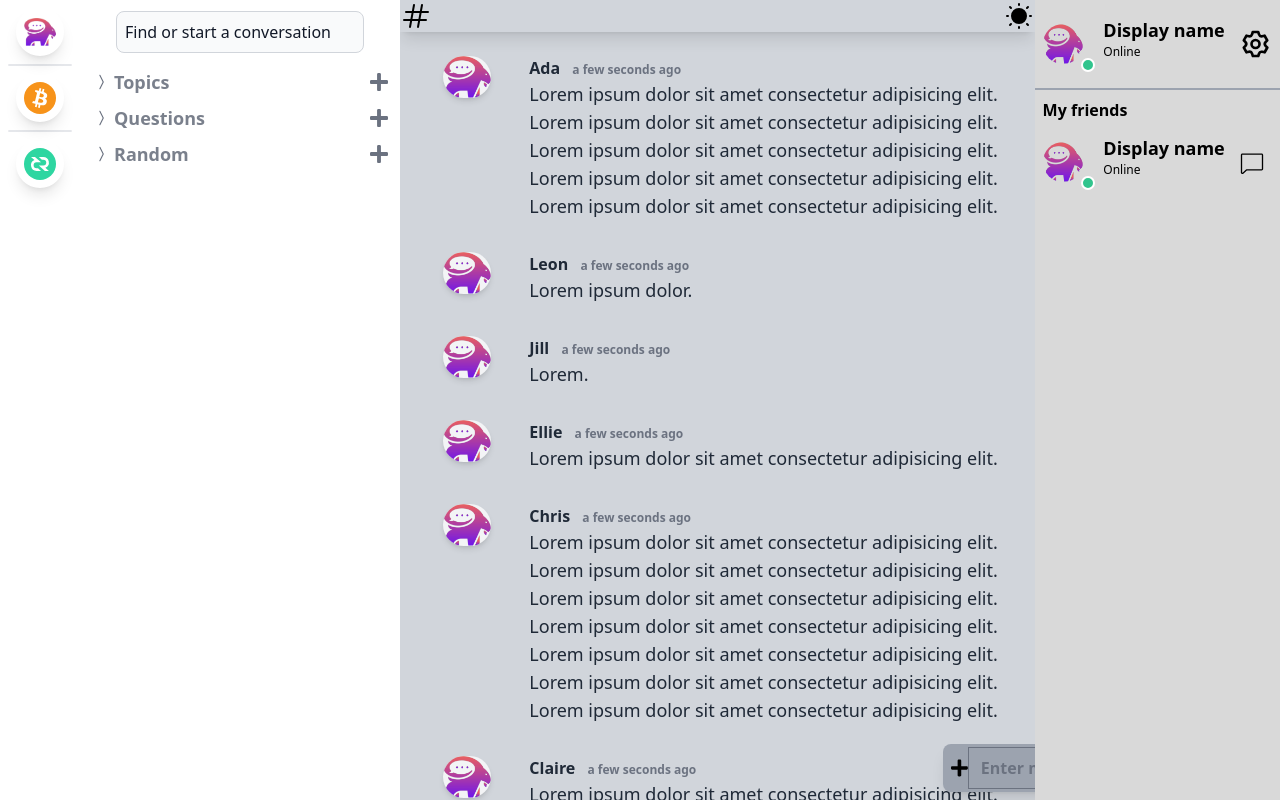
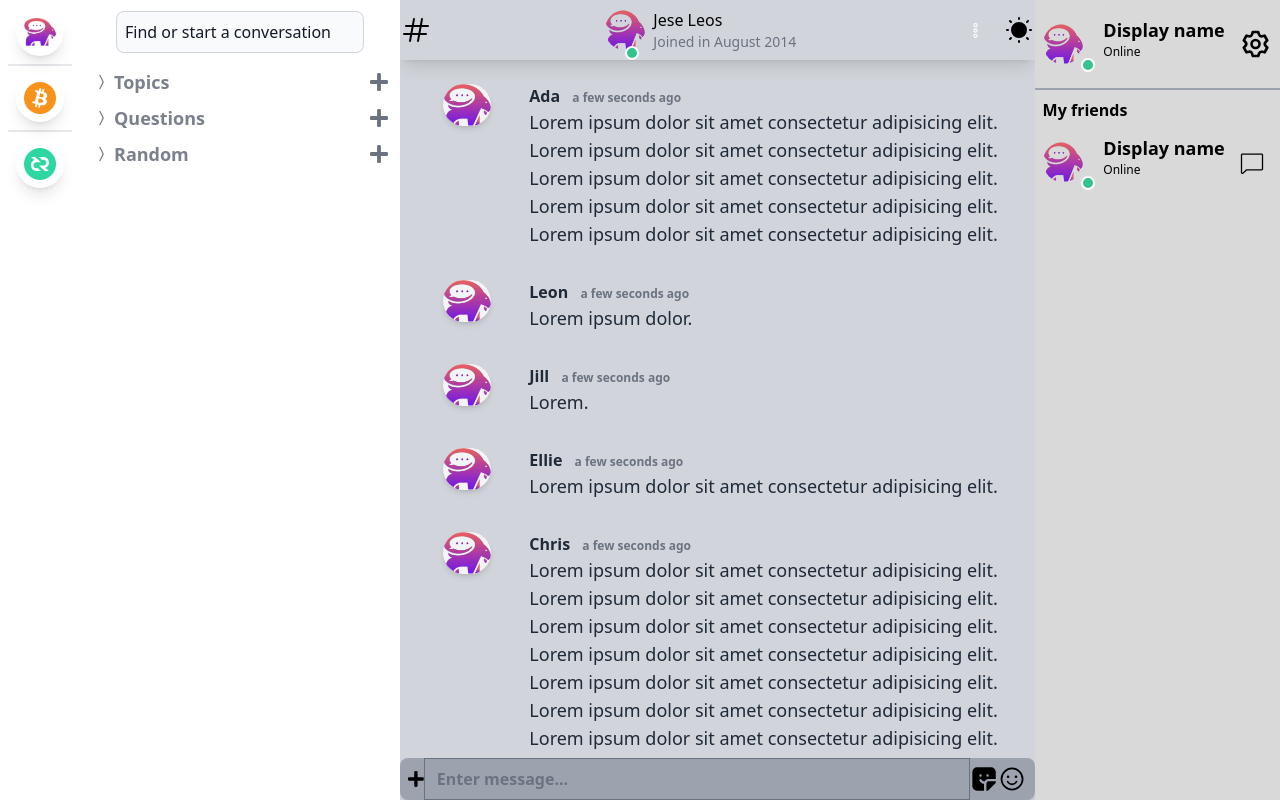
Before and after one commit to Pham-ngoc/ScreamZ, a Nuxt app: page / in a window 1280 px wide. Both pictures are taken after a click on the button 1252 px from the left and 162 px from the top of the page. Built offline with nearby package versions, Linux system fonts and the light colour scheme.

Commit message:
Design UI for text with friend

```diff
--- a/assets/css/main.css
+++ b/assets/css/main.css
@@ -137,18 +137,18 @@
 
   .bottom-bar {
     @apply flex flex-row items-center justify-between
-    fixed left-[88] right-8 bottom-2
     rounded-lg shadow-lg
     bg-gray-400 dark:bg-gray-600 px-2
     h-12;
+    width: 100%;
   }
 
   .bottom-bar-input {
     @apply font-semibold w-full
     bg-transparent outline-none
-    ml-0 mr-auto
     text-gray-500  dark:text-gray-400 placeholder-gray-500
     cursor-text;
+    width: 100%;
   }
 
   .channel-bar {
--- a/components/ContentContainer/BottomBar/index.vue
+++ b/components/ContentContainer/BottomBar/index.vue
@@ -1,6 +1,11 @@
 <template>
-  <div className='bottom-bar'>
-    <svg class='text-accent text-opacity-80 my-auto ml-auto' xmlns="http://www.w3.org/2000/svg" width="18" height="22" viewBox="0 0 448 512"><path fill="currentColor" d="M416 208H272V64c0-17.67-14.33-32-32-32h-32c-17.67 0-32 14.33-32 32v144H32c-17.67 0-32 14.33-32 32v32c0 17.67 14.33 32 32 32h144v144c0 17.67 14.33 32 32 32h32c17.67 0 32-14.33 32-32V304h144c17.67 0 32-14.33 32-32v-32c0-17.67-14.33-32-32-32z"/></svg>
-    <input type='text' placeholder='Enter message...' className='bottom-bar-input' />
+  <div class='bottom-bar sticky bottom-0 left-0'>
+    <svg class='text-accent text-opacity-80  ' xmlns="http://www.w3.org/2000/svg" width="18" height="22" viewBox="0 0 448 512"><path fill="currentColor" d="M416 208H272V64c0-17.67-14.33-32-32-32h-32c-17.67 0-32 14.33-32 32v144H32c-17.67 0-32 14.33-32 32v32c0 17.67 14.33 32 32 32h144v144c0 17.67 14.33 32 32 32h32c17.67 0 32-14.33 32-32V304h144c17.67 0 32-14.33 32-32v-32c0-17.67-14.33-32-32-32z"/></svg>
+    <input type='text' placeholder='Enter message...' class='bottom-bar-input' />
+    <svg xmlns="http://www.w3.org/2000/svg" width="32" height="32" viewBox="0 0 12 12"><path fill="currentColor" d="M3 1h6a2 2 0 0 1 2 2v3H8c-.725 0-1.36.385-1.71.962a.918.918 0 0 1-.294.048c-.318 0-.572-.157-.768-.353a1.785 1.785 0 0 1-.281-.37a.5.5 0 0 0-.894.447v.002l.002.001l.002.005l.008.015a1.776 1.776 0 0 0 .113.187c.075.114.19.266.343.42c.303.304.797.646 1.475.646H6V11H3a2 2 0 0 1-2-2V3a2 2 0 0 1 2-2Zm1.5 4a.5.5 0 1 0 0-1a.5.5 0 0 0 0 1Zm3 0a.5.5 0 1 0 0-1a.5.5 0 0 0 0 1ZM11 7H8a1 1 0 0 0-1 1v3h.5a.5.5 0 0 0 .354-.146l3-3A.5.5 0 0 0 11 7.5V7Z"/></svg>
+    <svg xmlns="http://www.w3.org/2000/svg" width="32" height="32" viewBox="0 0 256 256"><path fill="currentColor" d="M128 24a104 104 0 1 0 104 104A104.11 104.11 0 0 0 128 24Zm0 192a88 88 0 1 1 88-88a88.1 88.1 0 0 1-88 88ZM80 108a12 12 0 1 1 12 12a12 12 0 0 1-12-12Zm96 0a12 12 0 1 1-12-12a12 12 0 0 1 12 12Zm-1.07 48c-10.29 17.79-27.4 28-46.93 28s-36.63-10.2-46.92-28a8 8 0 1 1 13.84-8c7.47 12.91 19.21 20 33.08 20s25.61-7.1 33.07-20a8 8 0 0 1 13.86 8Z"/></svg>
   </div>
 </template>
+<style scoped>
+
+</style>
--- a/components/ContentContainer/Post/index.vue
+++ b/components/ContentContainer/Post/index.vue
@@ -1,6 +1,6 @@
 <template>
     <div class='post'>
-      <div className='avatar-wrapper'>
+      <div class='avatar-wrapper'>
         <NuxtImg src="/img/ScreamZLogo.png" class='avatar' />
       </div>
 
--- a/components/ContentContainer/index.vue
+++ b/components/ContentContainer/index.vue
@@ -1,9 +1,10 @@
 <template>
-    <div class='content-container ml-[400px] overflow-y-auto'>
+    <div class='content-container relative ml-[400px] overflow-y-auto'>
       <TopNavigation />
       <div class='content-list'>
         <ContentContainerPost
           name='Ada'
+
           timestamp='one week ago'
           text="Lorem ipsum dolor sit amet consectetur adipisicing elit. Lorem ipsum dolor sit
           amet consectetur adipisicing elit. Lorem ipsum dolor sit amet consectetur
@@ -49,8 +50,8 @@
           adipisicing elit. Lorem ipsum dolor sit amet consectetur adipisicing elit. Lorem
           ipsum dolor sit amet consectetur adipisicing elit."
         />
+        <ContentContainerBottomBar/>
       </div>
-      <BottomBar />
     </div>
 </template>
 <script setup>
--- a/components/TopNavigation/Title/index.vue
+++ b/components/TopNavigation/Title/index.vue
@@ -1,5 +1,5 @@
 <template>
-  <h5 className='title-text'>{{  }}</h5>
+  <h5 class='title-text'>{{  }}</h5>
 </template>
 
 <script setup>
--- /dev/null
+++ b/components/TopNavigation/UserUI.vue
@@ -0,0 +1,37 @@
+<script setup lang="ts">
+
+</script>
+
+<template>
+  <div class="mr-auto ml-3.5 p-2 flex items-center relative">
+    <span
+        class="bottom-0 left-7 absolute  w-3.5 h-3.5 bg-green-400 border-2 border-white dark:border-gray-800 rounded-full"></span>
+    <img class="w-10 h-10 rounded-full" src="/img/ScreamZLogo.png" alt="">
+    <div class="font-medium ml-2 dark:text-white">
+      <div>Jese Leos</div>
+      <div class="text-sm text-gray-500 dark:text-gray-400">Joined in August 2014</div>
+    </div>
+  </div>
+  <button id="dropdownDefaultButton" data-dropdown-toggle="dropdown"
+          class="text-white hover:bg-blue-800 focus:ring-4 focus:outline-none focus:ring-blue-300 font-medium  text-sm px-5 py-2.5 text-center inline-flex items-center dark:bg-blue-600 dark:hover:bg-blue-700 dark:focus:ring-blue-800" style="border-radius: 100%"
+          type="button">
+    <svg xmlns="http://www.w3.org/2000/svg" width="15" height="27" viewBox="0 0 14 14"><g fill="none" stroke="currentColor" stroke-linecap="round" stroke-linejoin="round"><circle cx="7" cy="2" r="1.5"/><circle cx="7" cy="7" r="1.5"/><circle cx="7" cy="12" r="1.5"/></g></svg>
+  </button>
+  <!-- Dropdown menu -->
+  <div id="dropdown" class="z-10 hidden bg-white divide-y divide-gray-100 rounded-lg shadow w-44 dark:bg-gray-700">
+    <ul class="py-2 text-sm text-gray-700 dark:text-gray-200" aria-labelledby="dropdownDefaultButton">
+      <li>
+        <a href="#" class="block px-4 py-2 hover:bg-gray-100 dark:hover:bg-gray-600 dark:hover:text-white">Profile</a>
+      </li>
+      <li>
+        <a href="#" class="block px-4 py-2 hover:bg-gray-100 dark:hover:bg-gray-600 dark:hover:text-white">Remove
+          Friend</a>
+      </li>
+    </ul>
+  </div>
+
+</template>
+
+<style scoped>
+
+</style>
--- a/components/TopNavigation/index.vue
+++ b/components/TopNavigation/index.vue
@@ -2,12 +2,16 @@
   <div class='flex flex-row items-center justify-evenly bg-gray-300 dark:bg-gray-700 bg-opacity-90 w-full h-16 m-0 shadow-lg sticky top-0'>
     <IconHashTag />
     <TopNavigationTitle/>
+    <UserUI v-if="userContainer().isUserChatFriend"/>
     <IconTheme :theme="switchTheme.$state.darkMode" @click="switchTheme.toggleDarkMode()" />
 
   </div>
 </template>
 
 <script setup>
+
+import UserUI from "~/components/TopNavigation/UserUI.vue";
+import {userContainer} from "~/composables/userContainer.js";
 
 const router= useRoute()
 const switchTheme=useDarkMode()
--- a/components/UserOffCanvas/Content/index.vue
+++ b/components/UserOffCanvas/Content/index.vue
@@ -15,7 +15,7 @@
           <span class="text-xs">Online</span>
         </div>
       </div>
-      <button class="ms-auto">
+      <button class="ms-auto" @click="userContainer().isUserChatFriend = true">
         <IconFriendChat class="ms-auto w-10 h-7"/>
       </button>
     </div>
@@ -25,6 +25,7 @@
 
 <script setup>
 
+import {userContainer} from "~/composables/userContainer.js";
 </script>
 
 <style scoped>
--- a/composables/useDarkMode.js
+++ b/composables/useDarkMode.js
@@ -1,3 +1,4 @@
+
 import { defineStore } from 'pinia';
 export const useDarkMode = defineStore('darkMode', {
 
--- /dev/null
+++ b/composables/userContainer.js
@@ -0,0 +1,10 @@
+
+import { defineStore } from 'pinia';
+export const userContainer = defineStore('messageText', ()=> {
+    const messages =ref([])
+    const isUserChatFriend = ref(false)
+    return {
+        messages,
+        isUserChatFriend,
+    }
+});
--- a/package.json
+++ b/package.json
@@ -21,5 +21,9 @@
     "flowbite": "^1.8.1",
     "moment": "^2.29.4",
     "pinia": "^2.1.6"
+  },
+
+  "overrides": {
+    "vue": "latest"
   }
 }
```
Also changed, not shown: 2 other files (tests, documents, lock files or other folders).
